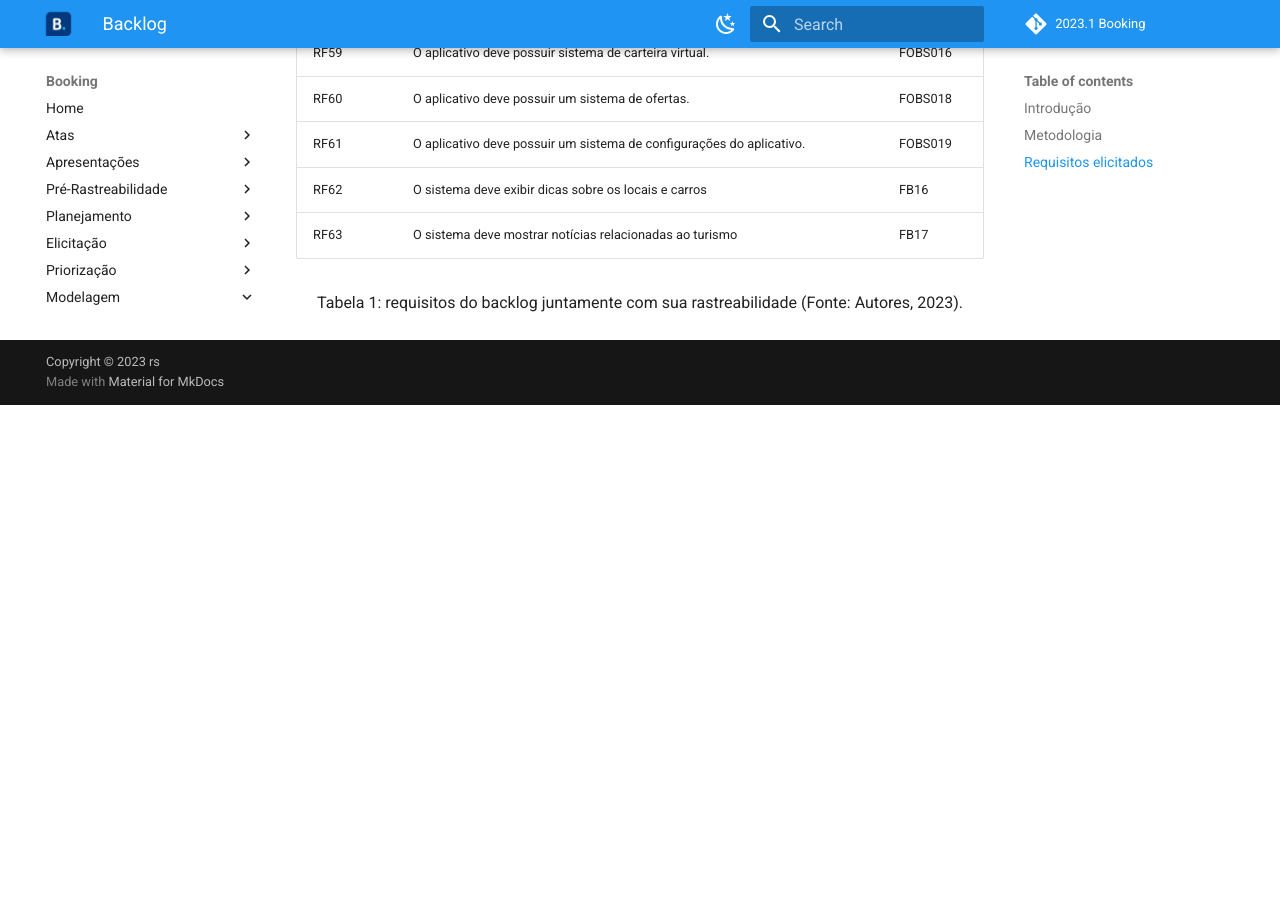
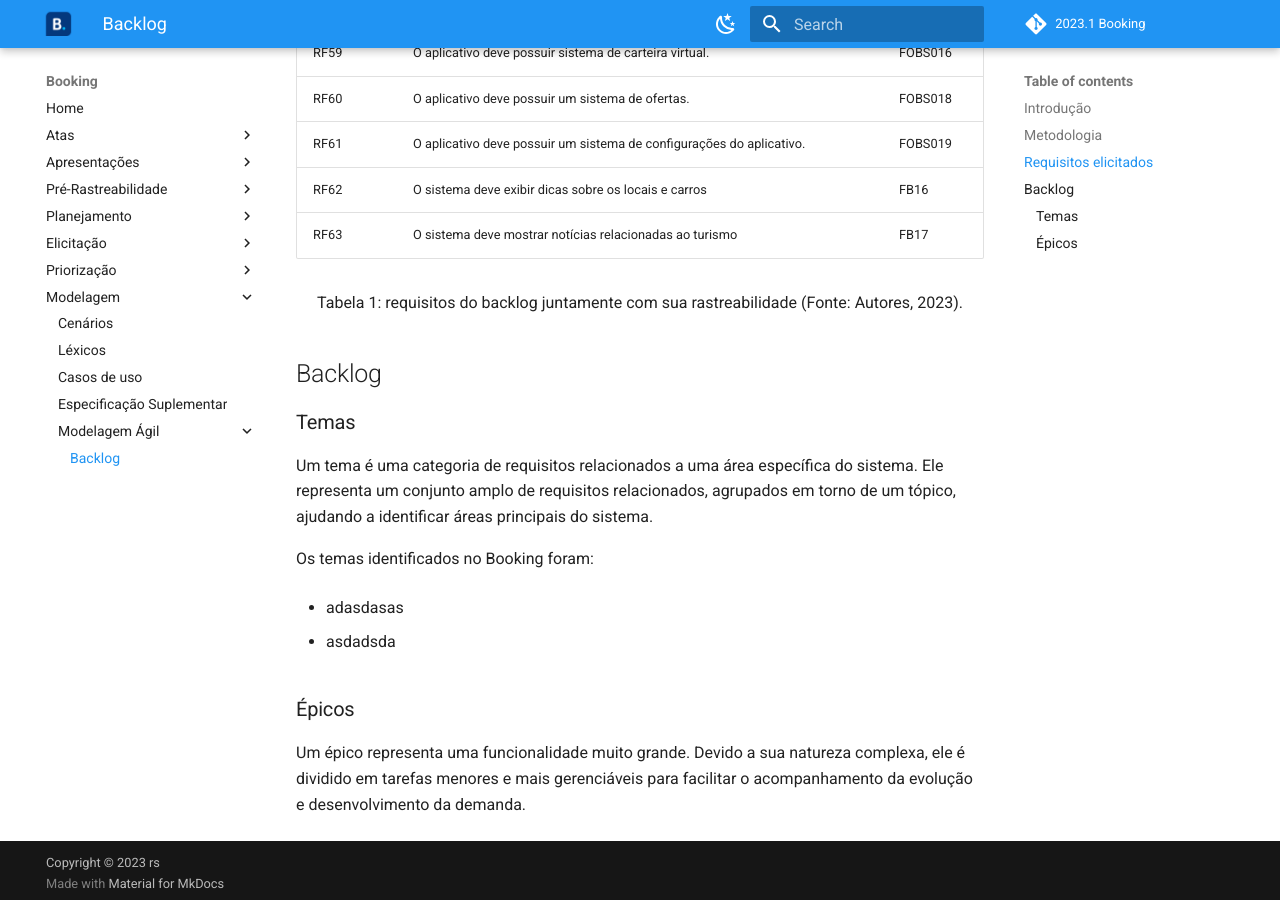
Before and after one commit to Requisitos-de-Software/2023.1-Booking, an MkDocs documentation site: the page built from docs/modelagem/backlog.md, in a window 1280 px wide and 900 px high, scrolled down 3983 px. Built offline with MkDocs 1.6.1 and Material for MkDocs 9.7.7, drawn with Linux system fonts in a browser that asks for light colours; comment, search, counter and statistics services are not loaded; before the commit the page ends 4388 px from its top, so only the background shows below that.

Commit message:
resolvendo conflitos
Co-authored-by: LucasLopesFrazao <211031771@aluno.unb.br>

```diff
--- a/docs/modelagem/backlog.md
+++ b/docs/modelagem/backlog.md
@@ -84,3 +84,17 @@
 <div style="text-align: center">
 <p> Tabela 1: requisitos do backlog juntamente com sua rastreabilidade (Fonte: Autores, 2023). </p>
 </div>
+
+## Backlog
+
+### Temas
+Um tema é uma categoria de requisitos relacionados a uma área específica do sistema. Ele representa um conjunto amplo de requisitos relacionados, agrupados em torno de um tópico, ajudando a identificar áreas principais do sistema.
+
+Os temas identificados no Booking foram:
+
+- adasdasas
+
+- asdadsda
+
+### Épicos
+Um épico representa uma funcionalidade muito grande. Devido a sua natureza complexa, ele é dividido em tarefas menores e mais gerenciáveis para facilitar o acompanhamento da evolução e desenvolvimento da demanda.
```
